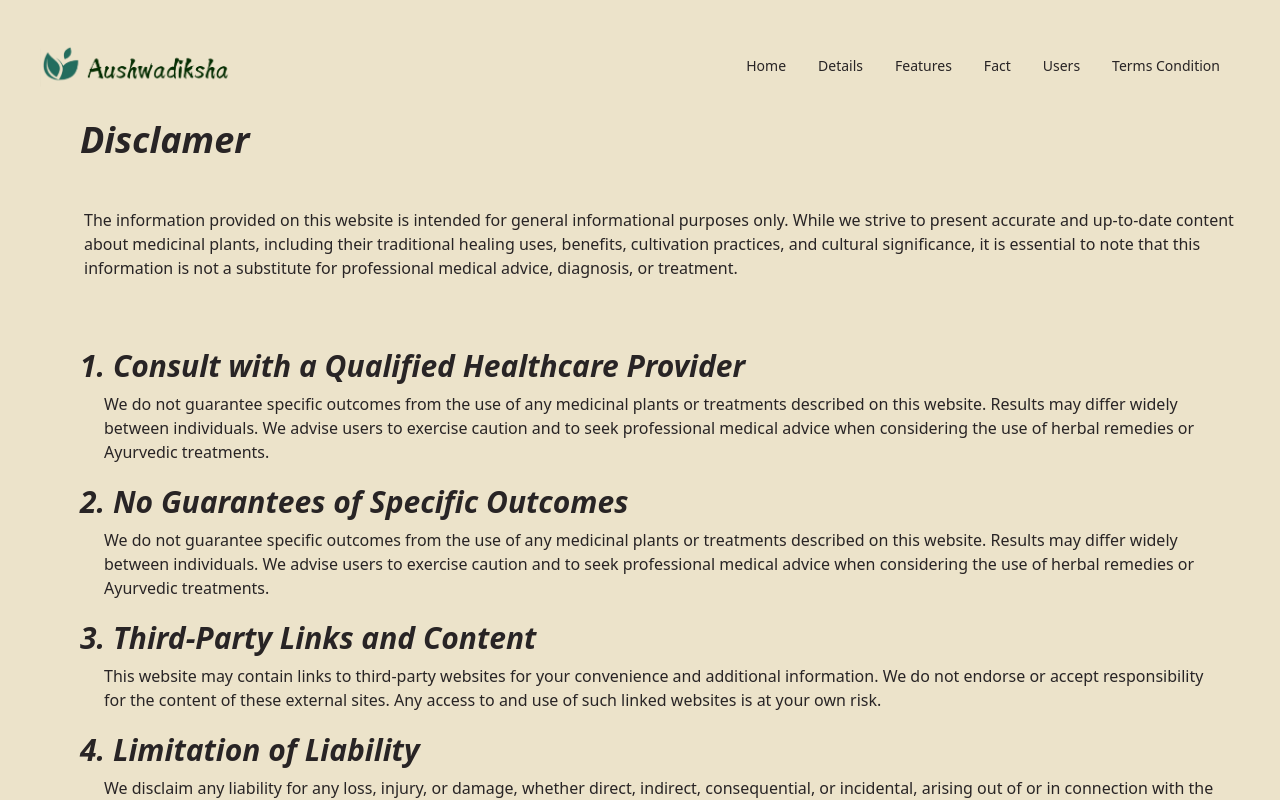
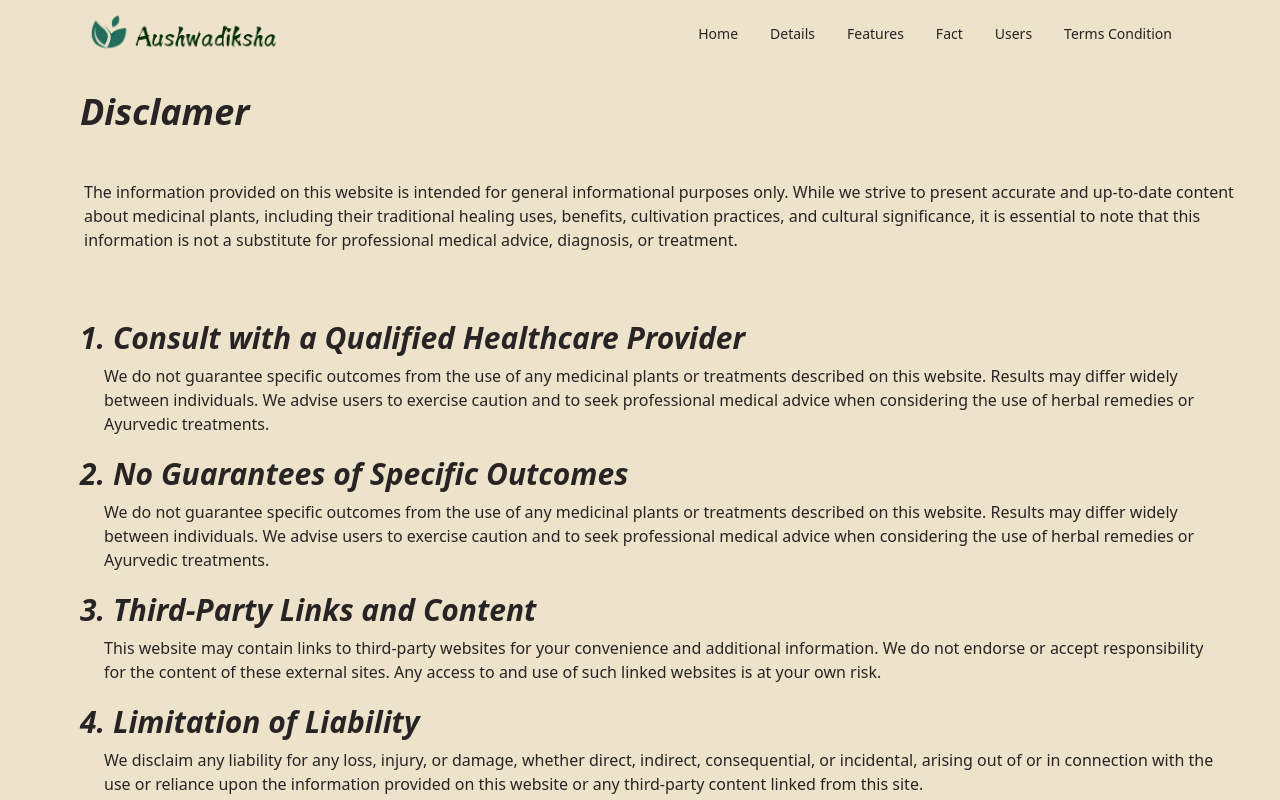
Before and after one commit to Srv108/HerbalGarden, a React (Vite) app: page /terms in a window 1280 px wide. Shown: the top 800 px of the page. Built offline with nearby package versions, Linux system fonts and the light colour scheme.

Commit message:
fixed navbar

```diff
--- a/src/Components/HomeSection/SearchingHerb.jsx
+++ b/src/Components/HomeSection/SearchingHerb.jsx
@@ -4,7 +4,7 @@ import SearchBar from "../SearchBar/SearchBar";
 function SearchingHerb(){
     return(
         <>
-            <div className="flex justify-center items-center p-10 pb-24 pt-24">
+            <div className="flex justify-center items-center p-10 pt-24">
                 <p className="font-medium text-center text-xl p-5">  Ayurveda is also called the “science of longevity” because it offers a complete system to live a long healthy life. It offers programs to rejuvenate the body through diet and nutrition. It offers treatment methods to cure many common diseases such as food allergies, which have few modern treatments.</p>
             </div>
             <div className="pt-24 ">
--- a/src/Components/Navbar/Navbar.jsx
+++ b/src/Components/Navbar/Navbar.jsx
@@ -23,11 +23,11 @@ function Navbar() {
     };
 
     return (
-        <div className="navbar bg-base-100">
-            <div className="flex-1">
+        <div className="navbar bg-base-100 fixed top-0 left-0 w-full z-10">
+            <div className="flex-1 pl-20">
                 <img src={logo} alt="" className="h-11" />
             </div>
-            <div className="flex-none">
+            <div className="flex-none pr-20">
                 <ul className="menu menu-horizontal px-1">
                     <li className="" onClick={homeClick}><a>Home</a></li>
                     <li onClick={() => scrollToSection(sectionRefs.searchingHerbRef)}><a>Details</a></li>
--- a/src/Components/Pages/TermsCondition.jsx
+++ b/src/Components/Pages/TermsCondition.jsx
@@ -4,7 +4,7 @@ function TermsCondition(){
     console.log("terms");
     return(
         <>
-            <div className="flex flex-col justify-center items-center w-full mb-96">
+            <div className="flex flex-col justify-center items-center w-full mb-96 pt-10">
                 <div className="container mx-auto px-4 sm:px-8 xl:max-w-6xl xl:px-4 flex justify-start mt-5">
                     <h1 className="xl:ml-30 font-black italic text-4xl">Disclamer</h1>
                 </div>
--- a/src/Components/SearchBar/SearchBar.jsx
+++ b/src/Components/SearchBar/SearchBar.jsx
@@ -14,7 +14,7 @@ function SearchBar({ onSearch }) {
     return (
         <div className="search-container w-1/2 h-20">
         <ReactSearchBox
-            placeholder="Search ..."
+            placeholder="Search for a plant..."
             onChange={handleSearch}
             debounce={300}
             inputHeight='50px'
```
